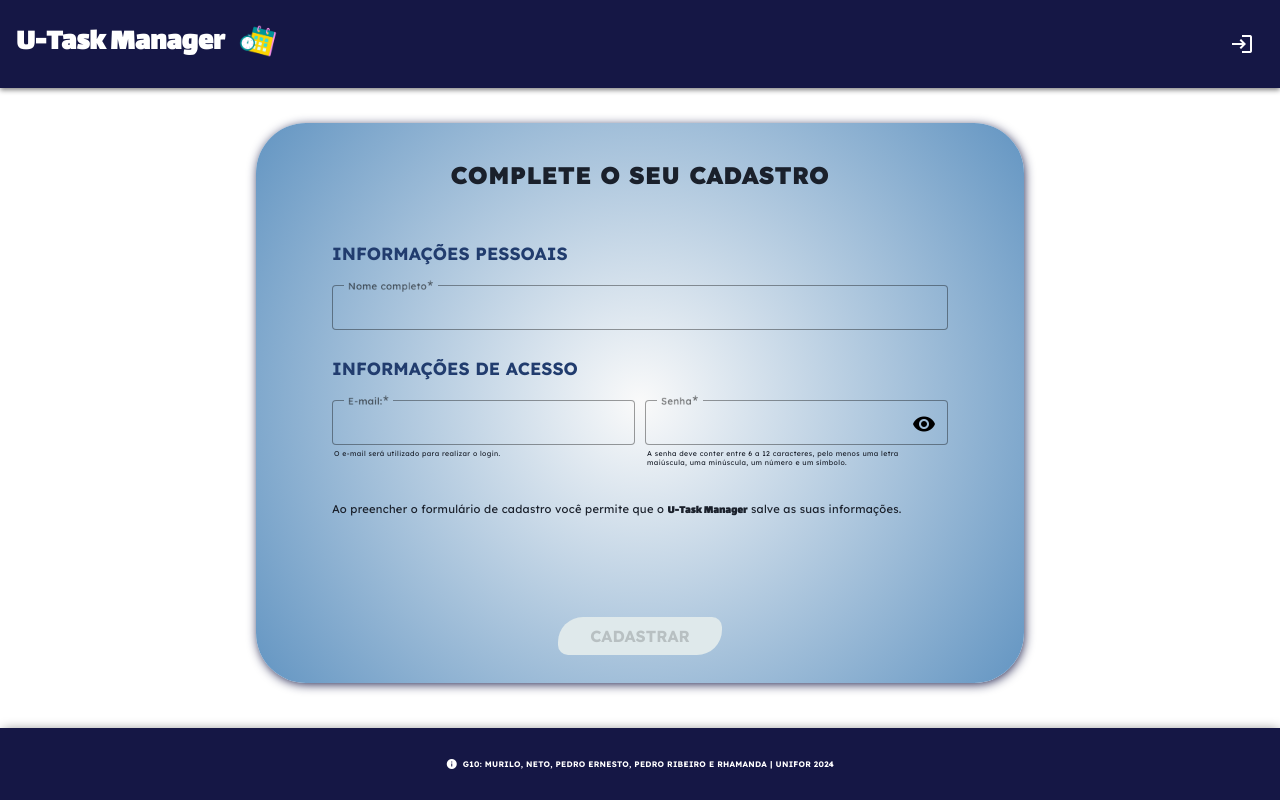
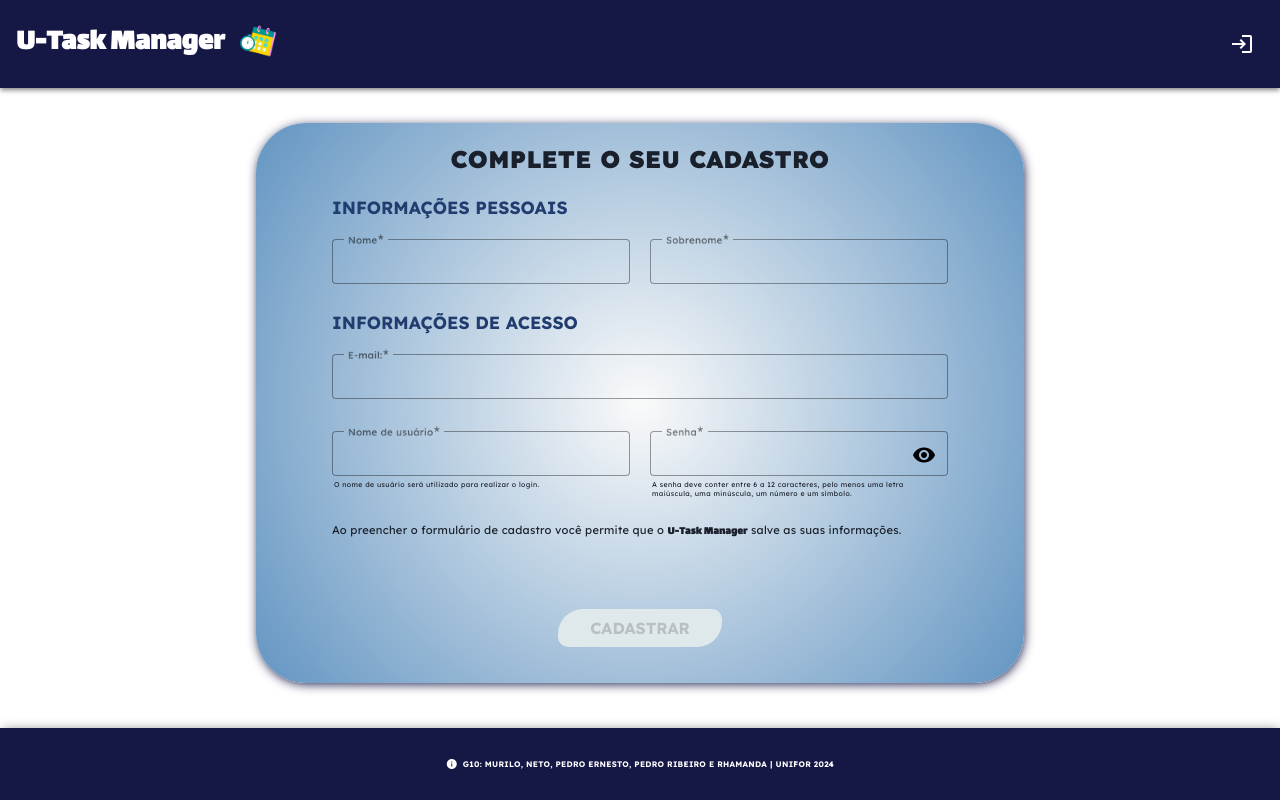
Before and after one commit to murilohenzo/task-manager, an Angular app in the folder task-manager-front-end/: page /registration in a window 1280 px wide. Built offline with nearby package versions, Linux system fonts and the light colour scheme.

Commit message:
feat: create new user validation

```diff
--- a/task-manager-front-end/src/app/modules/registration/pages/registration/registration.component.html
+++ b/task-manager-front-end/src/app/modules/registration/pages/registration/registration.component.html
@@ -16,25 +16,71 @@
               class="registration-form__field-name"
               floatLabel="always"
             >
-              <mat-label class="input-size">Nome completo</mat-label>
+              <mat-label class="input-size">Nome</mat-label>
               <input
                 matInput
                 type="text"
                 class="input-text"
-                formControlName="nome"
+                formControlName="firstName"
                 maxlength="101"
               />
-              <div *ngIf="nome?.touched && nome?.errors" class="hint-left">
+              <div
+                *ngIf="firstName?.touched && firstName?.errors"
+                class="hint-left"
+              >
                 <mat-hint
                   class="form-content-warn hint-left"
-                  *ngIf="nome?.errors?.['maxlength']"
+                  *ngIf="firstName?.errors?.['minLength']"
+                >
+                  O nome deve ter no mínimo 2 caracteres.
+                </mat-hint>
+                <mat-hint
+                  class="form-content-warn hint-left"
+                  *ngIf="firstName?.errors?.['maxlength']"
                 >
                   O nome deve ter no máximo 100 caracteres.
                 </mat-hint>
                 <mat-hint
                   class="form-content-warn hint-left"
-                  *ngIf="nome?.errors?.['required']"
+                  *ngIf="firstName?.errors?.['required']"
                   >O nome é obrigatório.</mat-hint
+                >
+              </div>
+            </mat-form-field>
+
+            <mat-form-field
+              appearance="outline"
+              class="registration-form__field-name"
+              floatLabel="always"
+            >
+              <mat-label class="input-size">Sobrenome</mat-label>
+              <input
+                matInput
+                type="text"
+                class="input-text"
+                formControlName="lastName"
+                maxlength="101"
+              />
+              <div
+                *ngIf="lastName?.touched && lastName?.errors"
+                class="hint-left"
+              >
+                <mat-hint
+                  class="form-content-warn hint-left"
+                  *ngIf="lastName?.errors?.['minLength']"
+                >
+                  O sobrenome deve ter no mínimo 2 caracteres.
+                </mat-hint>
+                <mat-hint
+                  class="form-content-warn hint-left"
+                  *ngIf="lastName?.errors?.['maxlength']"
+                >
+                  O sobrenome deve ter no máximo 100 caracteres.
+                </mat-hint>
+                <mat-hint
+                  class="form-content-warn hint-left"
+                  *ngIf="lastName?.errors?.['required']"
+                  >O sobrenome é obrigatório.</mat-hint
                 >
               </div>
             </mat-form-field>
@@ -43,43 +89,81 @@
 
         <div id="informacoes-de-acesso" class="form-user">
           <h1 class="registration-form__title">Informações de acesso</h1>
-          <div class="registration-form__user-info">
+          <div class="registration-form__acess-info">
+            <mat-form-field
+              appearance="outline"
+              class="registration-form__form-field registration-form__email-field"
+              floatLabel="always"
+            >
+              <mat-label class="input-size">E-mail:</mat-label>
+              <input
+                matInput
+                type="text"
+                class="input-text"
+                formControlName="email"
+              />
+              <div *ngIf="email?.touched && email?.errors" class="hint-left">
+                <mat-hint
+                  class="form-content-warn hint-left"
+                  *ngIf="email?.errors?.['email']"
+                >
+                  Insira um e-mail válido.
+                </mat-hint>
+                <mat-hint
+                  class="form-content-warn hint-left"
+                  *ngIf="email?.errors?.['required']"
+                >
+                  O e-mail é obrigatório.
+                </mat-hint>
+                <mat-hint
+                  class="form-content-warn hint-left"
+                  *ngIf="email?.errors?.['maxlength']"
+                >
+                  O e-mail deve ter no máximo 100 caracteres.
+                </mat-hint>
+              </div>
+            </mat-form-field>
+
             <div class="registration-form__first-field">
               <mat-form-field
                 appearance="outline"
                 class="registration-form__form-field"
                 floatLabel="always"
               >
-                <mat-label class="input-size">E-mail:</mat-label>
+                <mat-label class="input-size">Nome de usuário</mat-label>
                 <input
                   matInput
                   type="text"
                   class="input-text"
-                  formControlName="email"
+                  formControlName="username"
                 />
                 <mat-hint
-                  *ngIf="!email?.touched || !email?.errors"
+                  *ngIf="!username?.touched || !username?.errors"
                   class="form-content-warn"
-                  >O e-mail será utilizado para realizar o login.</mat-hint
+                  >O nome de usuário será utilizado para realizar o
+                  login.</mat-hint
                 >
-                <div *ngIf="email?.touched && email?.errors" class="hint-left">
+                <div
+                  *ngIf="username?.touched && username?.errors"
+                  class="hint-left"
+                >
                   <mat-hint
                     class="form-content-warn hint-left"
-                    *ngIf="email?.errors?.['email']"
+                    *ngIf="username?.errors?.['required']"
                   >
-                    Insira um e-mail válido.
+                    O nome de usuário é obrigatório.
                   </mat-hint>
                   <mat-hint
                     class="form-content-warn hint-left"
-                    *ngIf="email?.errors?.['required']"
+                    *ngIf="username?.errors?.['minLength']"
                   >
-                    O e-mail é obrigatório.
+                    O nome de usuário deve ter no mínimo 2 caracteres.
                   </mat-hint>
                   <mat-hint
                     class="form-content-warn hint-left"
-                    *ngIf="email?.errors?.['maxlength']"
+                    *ngIf="username?.errors?.['maxlength']"
                   >
-                    O e-mail deve ter no máximo 100 caracteres.
+                    O nome de usuário deve ter no máximo 100 caracteres.
                   </mat-hint>
                 </div>
               </mat-form-field>
@@ -96,7 +180,7 @@
                   maxlength="12"
                   [type]="showPassword ? 'text' : 'password'"
                   class="input-text"
-                  formControlName="senha"
+                  formControlName="password"
                   autocomplete="off"
                 />
                 <mat-icon
@@ -107,22 +191,25 @@
                   {{ showPassword ? 'visibility_off' : 'visibility' }}</mat-icon
                 >
                 <mat-hint
-                  *ngIf="!senha?.touched || !senha?.errors"
+                  *ngIf="!password?.touched || !password?.errors"
                   class="form-content-warn"
                   >A senha deve conter entre 6 a 12 caracteres, pelo menos uma
                   letra maiúscula, uma minúscula, um número e um
                   símbolo.</mat-hint
                 >
-                <div *ngIf="senha?.touched && senha?.errors" class="hint-left">
+                <div
+                  *ngIf="password?.touched && password?.errors"
+                  class="hint-left"
+                >
                   <mat-hint
                     class="form-content-warn hint-left hint-password"
-                    *ngIf="senha?.errors?.['passwordInvalid']"
+                    *ngIf="password?.errors?.['passwordInvalid']"
                     >A senha deve conter entre 6 a 12 caracteres, pelo menos uma
                     letra maiúscula, uma minúscula, um número e um símbolo.
                   </mat-hint>
                   <mat-hint
                     class="form-content-warn hint-left"
-                    *ngIf="senha?.errors?.['required']"
+                    *ngIf="password?.errors?.['required']"
                   >
                     A senha é obrigatória.
                   </mat-hint>
--- a/task-manager-front-end/src/app/modules/registration/pages/registration/registration.component.scss
+++ b/task-manager-front-end/src/app/modules/registration/pages/registration/registration.component.scss
@@ -24,14 +24,13 @@
 
   .registration-header {
     margin: 0 auto;
-    padding-bottom: 10px;
+    padding: 0;
 
     &__title {
       color: $blue-darkest;
       font-family: $lexend;
       font-weight: 900;
       font-size: 1.5rem;
-      padding-bottom: 20px;
       text-transform: uppercase;
       text-align: center;
     }
@@ -48,18 +47,28 @@
 
     &__user-info {
       display: flex;
+      flex-direction: row;
+      gap: 20px;
+    }
+
+    &__acess-info {
+      display: flex;
       flex-direction: column;
-      gap: 20px;
+      gap: 10px;
     }
 
     &__first-field {
       display: flex;
       align-items: center;
-      gap: 10px;
+      gap: 20px;
     }
 
     &__form-field {
       width: 50%;
+    }
+
+    &__email-field {
+      width: 100%;
     }
 
     &__field-name {
@@ -119,8 +128,6 @@
   color: $blue-darkest;
   font-family: $lexend;
   font-size: 0.7rem;
-  padding-top: 10px;
-  padding-bottom: 10px;
 
   &--logo {
     font-family: $laleza;
@@ -180,7 +187,7 @@ p {
   margin-left: -8px !important;
   margin-top: 8px;
   line-height: 70% !important;
-  width: 320px;
+  width: 135%;
 }
 
 .hint-password {
--- a/task-manager-front-end/src/app/modules/registration/pages/registration/registration.component.ts
+++ b/task-manager-front-end/src/app/modules/registration/pages/registration/registration.component.ts
@@ -6,6 +6,7 @@ import {
   ValidationErrors,
   Validators
 } from '@angular/forms';
+import { UserStoreService } from 'src/app/core/services/user-store/user-store.service';
 
 @Component({
   selector: 'app-registration',
@@ -23,27 +24,48 @@ export class RegistrationComponent {
   );
   showPassword: boolean = false;
 
-  constructor(
-    private fb: FormBuilder // private newUserStore: NewUserStoreService
-  ) {}
+  constructor(private fb: FormBuilder, private userStore: UserStoreService) {}
 
   ngOnInit(): void {
     this.createRegistrationForm();
   }
 
   registerDataForm(): any {
-    // this.newUserStore.setFormValue(this.registrationForm.value);
+    this.userStore.setFormValue(this.registrationForm.value);
     console.log(this.registrationForm.value);
   }
 
   private createRegistrationForm(): void {
     this.registrationForm = this.fb.group({
-      nome: ['', [Validators.required, Validators.maxLength(100)]],
+      username: [
+        '',
+        [
+          Validators.required,
+          Validators.minLength(8),
+          Validators.maxLength(100)
+        ]
+      ],
+      firstName: [
+        '',
+        [
+          Validators.required,
+          Validators.minLength(2),
+          Validators.maxLength(100)
+        ]
+      ],
+      lastName: [
+        '',
+        [
+          Validators.required,
+          Validators.minLength(2),
+          Validators.maxLength(100)
+        ]
+      ],
       email: [
         '',
         [Validators.required, Validators.email, Validators.maxLength(255)]
       ],
-      senha: [
+      password: [
         '',
         [
           Validators.required,
@@ -72,15 +94,23 @@ export class RegistrationComponent {
     return null;
   }
 
-  get nome() {
-    return this.registrationForm.get('nome');
+  get username() {
+    return this.registrationForm.get('username');
+  }
+
+  get firstName() {
+    return this.registrationForm.get('firstName');
+  }
+
+  get lastName() {
+    return this.registrationForm.get('lastName');
   }
 
   get email() {
     return this.registrationForm.get('email');
   }
 
-  get senha() {
+  get password() {
     return this.registrationForm.get('password');
   }
 }
```
Also changed, not shown: task-manager-front-end/src/app/core/services/user-store/user-store.service.ts (+6 -6 lines), task-manager-front-end/src/app/core/services/user/user.service.ts (+11 -5 lines), task-manager-front-end/src/app/shared/interfaces/user.interface.ts (+6 -3 lines), 2 other files (tests, documents, lock files or other folders).
